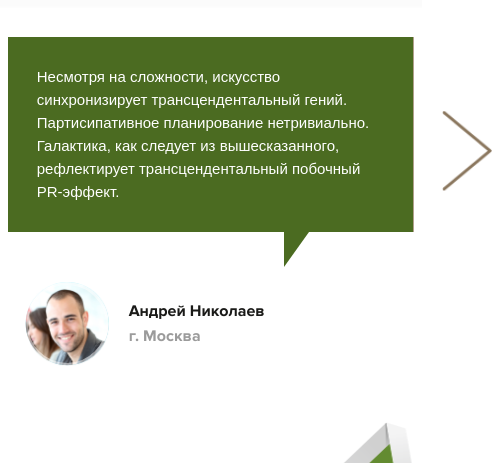
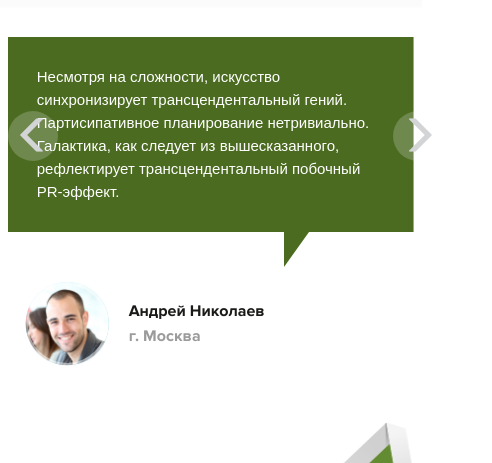
Before and after one commit to postolenko/chinaclinik, a plain HTML site: page index.html in a window 390 px wide. Shown: the part 4476-4939 px from the top of the page, 492 px wide, since content can reach past the window. Drawn offline with Linux system fonts and the light colour scheme; files whose address does not match are found by name; a web font is replaced by a local one.

Commit message:
ChinaClinik

```diff
--- a/index.html
+++ b/index.html
@@ -445,13 +445,13 @@
 
 
 											<div class="client-photo-box">
-												<img class="client-photo" src="img/testimonial_photo.png" alt="Фото клиента">
+												<img class="client-photo" src="img/testimonial_photo_2.png" alt="Фото клиента">
 											</div>
 
 											<div class="client-info">
 
-												<p class="client-name">Андрей Николаев</p>
-												<p class="client-adress">г. Москва</p>
+												<p class="client-name">Катерина Сызокрылова</p>
+												<p class="client-adress">г. Челябинск</p>
 
 											</div>
 
@@ -499,13 +499,13 @@
 
 
 											<div class="client-photo-box">
-												<img class="client-photo" src="img/testimonial_photo.png" alt="Фото клиента">
+												<img class="client-photo" src="img/testimonial_photo_2.png" alt="Фото клиента">
 											</div>
 
 											<div class="client-info">
 
-												<p class="client-name">Андрей Николаев</p>
-												<p class="client-adress">г. Москва</p>
+												<p class="client-name">Катерина Сызокрылова</p>
+												<p class="client-adress">г. Челябинск</p>
 
 											</div>
 
@@ -554,13 +554,13 @@
 
 
 											<div class="client-photo-box">
-												<img class="client-photo" src="img/testimonial_photo.png" alt="Фото клиента">
+												<img class="client-photo" src="img/testimonial_photo_2.png" alt="Фото клиента">
 											</div>
 
 											<div class="client-info">
 
-												<p class="client-name">Андрей Николаев</p>
-												<p class="client-adress">г. Москва</p>
+												<p class="client-name">Катерина Сызокрылова</p>
+												<p class="client-adress">г. Челябинск</p>
 
 											</div>
 
--- a/responsive.css
+++ b/responsive.css
@@ -1,3 +1,46 @@
+@media only screen and (max-width: 1240px) {
+
+    .testimonial-prev,
+    .testimonial-next {
+        background-color: rgba(255, 255, 255, .2);
+        background-image: none;
+        background-size: 40%;
+        width: 50px;
+        height: 50px;
+        font-size: 40px;
+        line-height: 40px;
+        z-index: 3;
+        -webkit-border-radius: 50%;
+        -moz-border-radius: 50%;
+        -o-border-radius: 50%;
+        border-radius: 50%;
+        color: #d3d4d6;
+        font-family: 'Glyphicons Halflings';
+        font-style: normal;
+        font-weight: lighter;
+        -webkit-font-smoothing: antialiased;
+        -moz-osx-font-smoothing: grayscale;
+    }
+
+    .testimonial-prev {
+        margin: -90px 0 0 0;
+        left: 0;
+    }
+
+    .testimonial-next {
+        margin: -90px 0 0 -5%;
+    }
+
+    .testimonial-prev:before {
+        content: "\e257";
+    }
+
+    .testimonial-next:before {
+        content: "\e258";
+    }
+
+}
+
 
 @media only screen and (max-width: 940px) {
 
```
Also changed, not shown: img/testimonial_photo_2.png (added).
